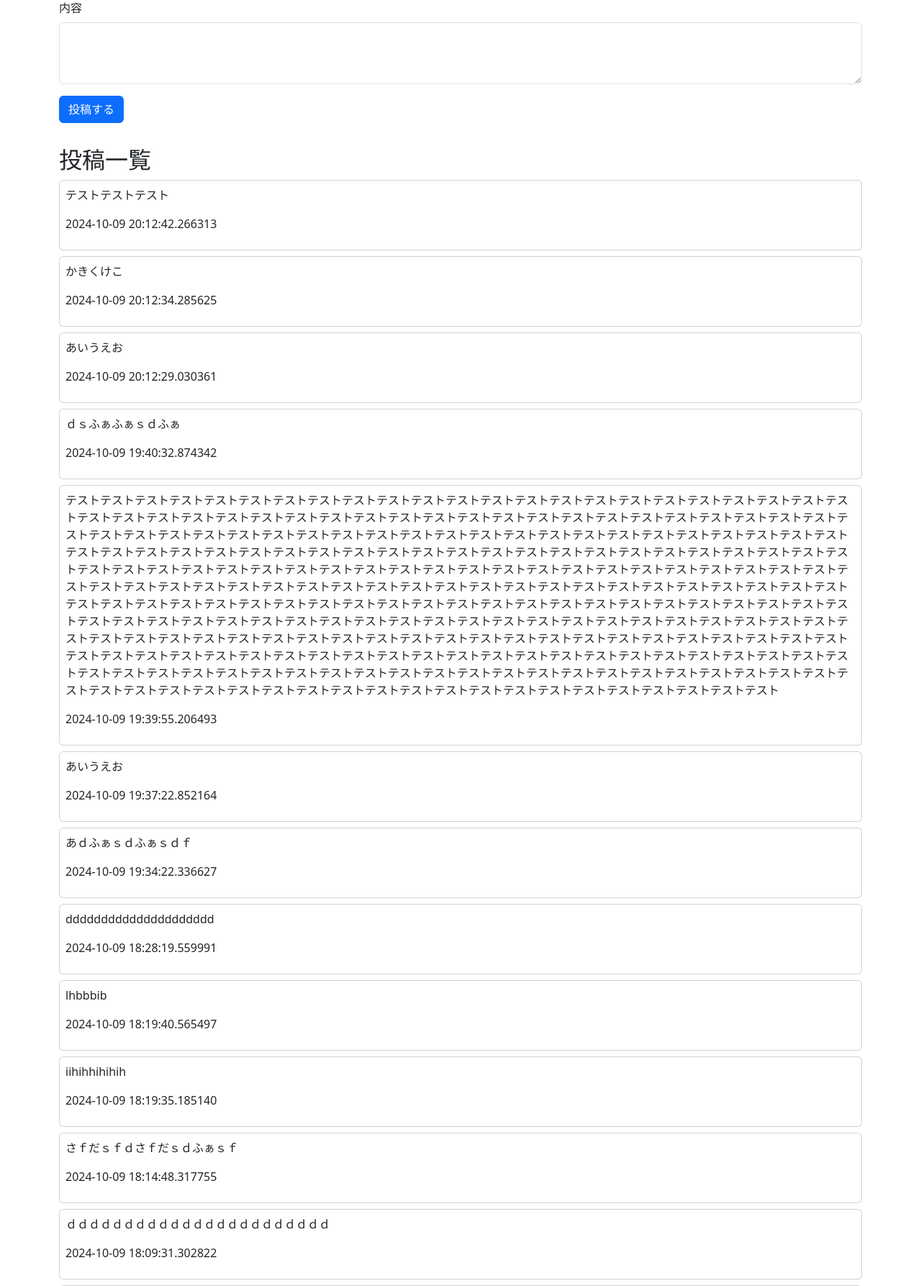
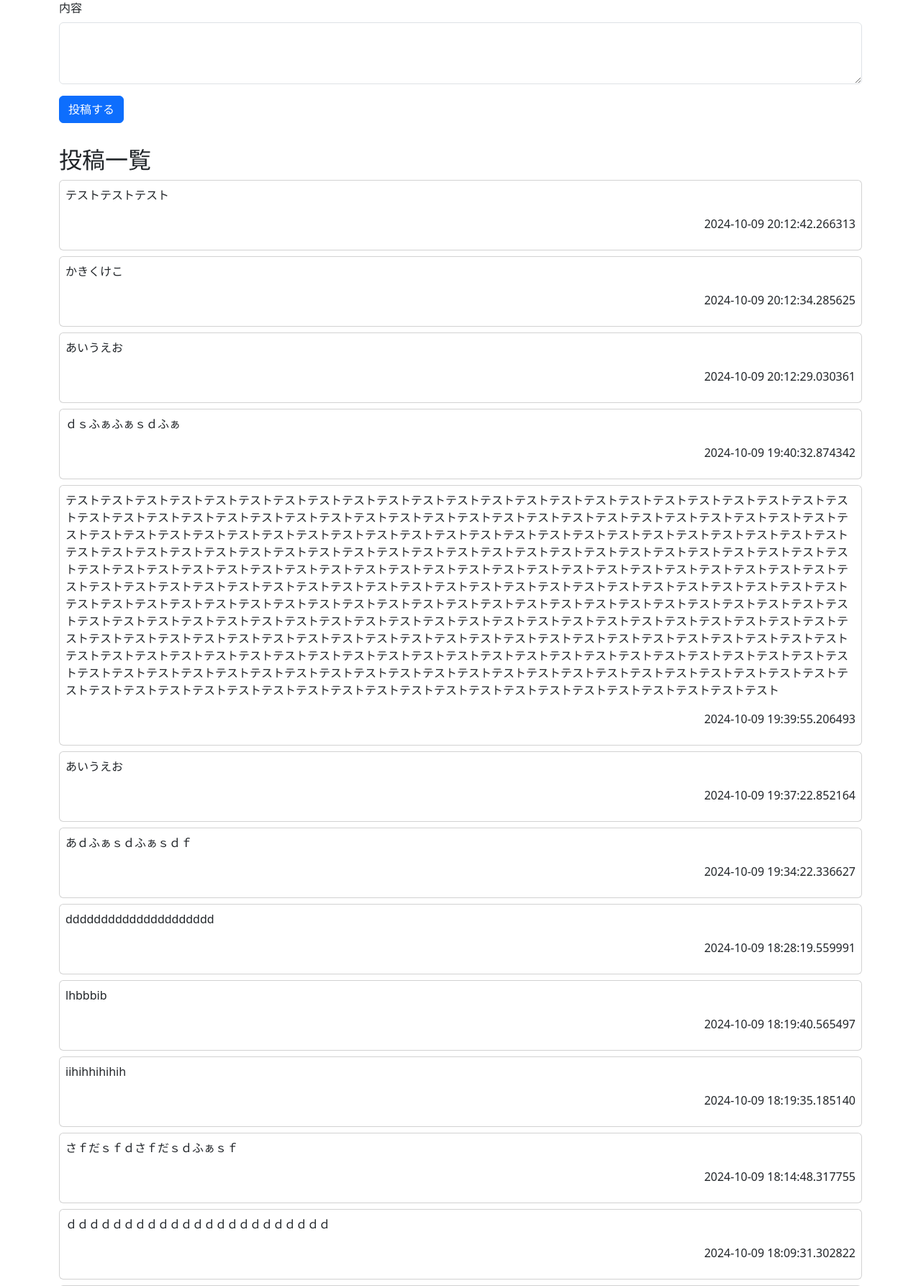
Before and after one commit to tommy10092525/10, a Flask app: page / in a window 1280 px wide. Shown: the part 103-1890 px from the top of the page at 72% size. Run offline with Flask 3, Linux system fonts and the light colour scheme.

```diff
--- a/templates/index.html
+++ b/templates/index.html
@@ -6,6 +6,7 @@
     <script src="https://cdn.jsdelivr.net/npm/bootstrap@5.3.0/dist/js/bootstrap.bundle.min.js"
         integrity="sha384-geWF76RCwLtnZ8qwWowPQNguL3RmwHVBC9FhGdlKrxdiJJigb/j/68SIy3Te4Bkz"
         crossorigin="anonymous"></script>
+        <meta name="viewport" content="width=device-width">
 </head>
 
 <body>
@@ -17,6 +18,7 @@
                 <textarea class="form-control" name="content" rows="3" required></textarea>
                 <div class="valid-feedback">入力してください</div>
             </div>
+
             <div class="col-auto">
                 <button type="submit" class="btn btn-primary mb-3">投稿する</button>
             </div>
@@ -25,10 +27,9 @@
         {% for post in data["posts"] %}
         <div class="post card my-2 p-2">
             <p>{{ post["content"] }}</p>
-            <p>{{ post["created_at"] }}</p>
+            <p class="text-end">{{ post["created_at"] }}</p>
         </div>
         {% endfor %}
-
     </div>
 
 </body>
```
